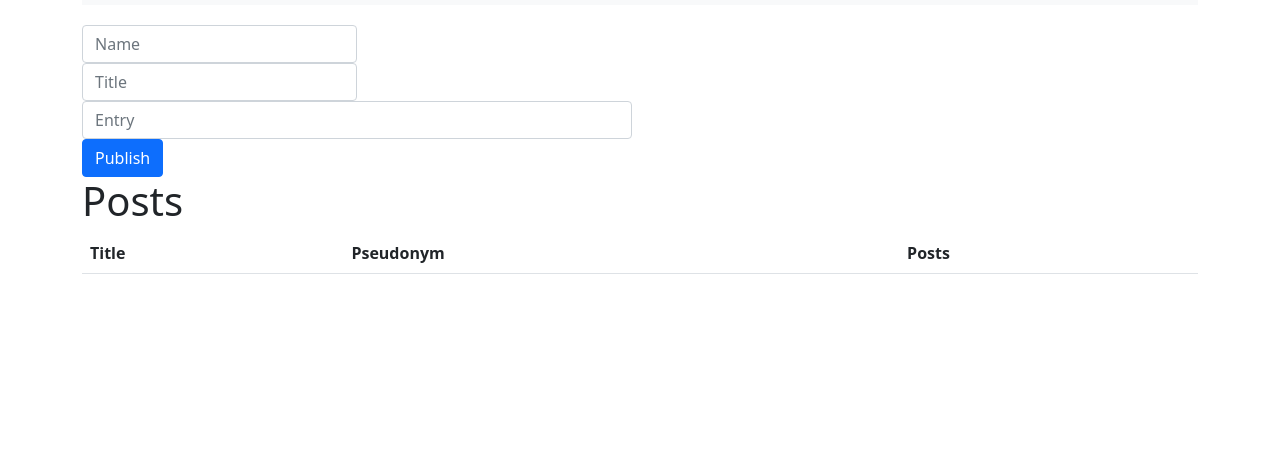
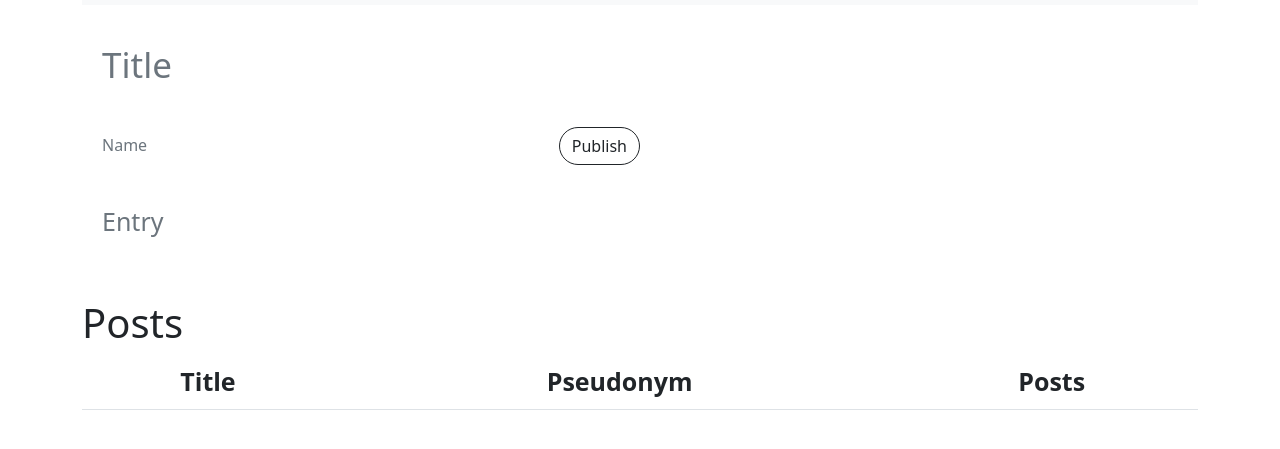
Before and after one commit to partyzl/Lap2-PearProject, a plain HTML site: page client/index.html in a window 1280 px wide. Shown: the part 53-502 px from the top of the page. Drawn offline with nearby package versions, Linux system fonts and the light colour scheme; no server answers.

Commit message:
styling changes

```diff
--- a/api/controllers/post.js
+++ b/api/controllers/post.js
@@ -22,7 +22,7 @@ router.get('/:id', async(req, res)=>{
     }
 })
 
-router.post('/', async(req,res)=>{
+router.post('/new', async(req,res)=>{
     try {
         const post = await Post.create(req.body.title, req.body.name, req.body.body);
         res.status(201).json(post);
--- a/client/css/styles.css
+++ b/client/css/styles.css
@@ -1,3 +1,47 @@
 nav {
     margin-bottom: 20px;
 }
+
+form{
+    border: 1px;
+    margin-bottom: 20px;
+}
+
+input {
+    border-top-style: hidden !important;
+    border-right-style: hidden !important;
+    border-left-style: hidden !important;
+    border-bottom-style: hidden !important;
+  }
+
+*:focus {
+    outline: none !important;
+}
+
+#pubBtn {
+    float: right;
+    border-radius: 50px;
+}
+
+#title{
+    font-size: 35px;
+    margin-bottom: 30px;
+}
+
+#body {
+    font-size: 25px;
+    height: 100px;
+}
+
+input:focus {
+    outline: thin dotted;
+}
+
+th{
+    font-size: 25px;
+    text-align: center !important;
+}
+
+tr{
+    text-align:justify;
+}
--- a/client/index.html
+++ b/client/index.html
@@ -37,18 +37,17 @@
         </nav>
         <form id="new-post-form" class="row g-3">
             <section class="col-md-6">
-
-                <section class="col-md-6">
-                    <input type="text" name="name" class="form-control" placeholder="Name" maxlength="50" required>
+                <section class="col-md-6 m-2">
+                    <input id="title" type="text" name="title" class="form-control no-outline" placeholder="Title" maxlength="50" required>
                 </section>
-                <section class="col-md-6">
-                <input type="text" name="title" class="form-control" placeholder="Title" maxlength="50" required>
+                <section class="col-12 m-2">
+                    <button type="submit" class="btn btn-outline-dark" id="pubBtn">Publish</button>
                 </section>
-                <section class="col-12">
-                <input type="text" name="body" class="form-control" placeholder="Entry" maxlength="500" required>
+                <section class="col-md-6 m-2">
+                    <input id="name" type="text" name="name" class="form-control no-outline" placeholder="Name" maxlength="50" required>
                 </section>
-                <section class="col-12">
-                <input type="submit" class="btn btn-primary" id="pubBtn" value="Publish">
+                <section class="col-12 m-2">
+                    <input id="body" type="text" name="body" class="form-control no-outline" placeholder="Entry" maxlength="500" required>
                 </section>
             </section>
         </form>
@@ -56,7 +55,7 @@
         <section>
             <h1>Posts</h1>
             <section class="table-responsive">
-                <table class="table align-middle">
+                <table class="table table-hover">
                     <tr>
                         <th>Title</th>
                         <th>Pseudonym</th>
--- a/client/js/scripts.js
+++ b/client/js/scripts.js
@@ -32,7 +32,7 @@ function myFun(e) {
     const options = {
         method: 'POST',
         body: JSON.stringify(postData),
-        headers: { "Content-type": "application/json" },
+        headers: { "Content-Type": "application/json" },
     }
 
     fetch('http://localhost:3000/post', options)
```
